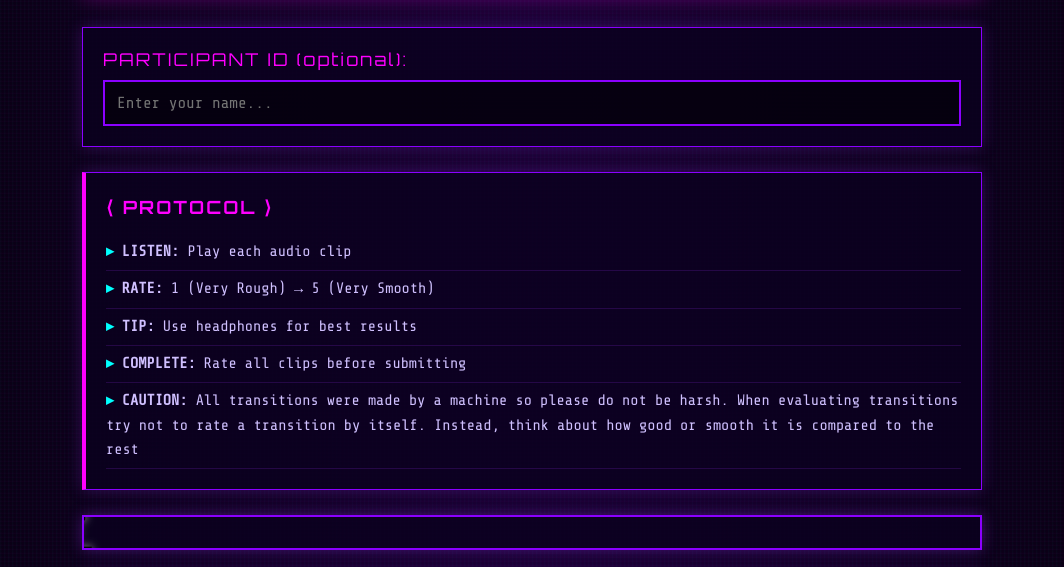
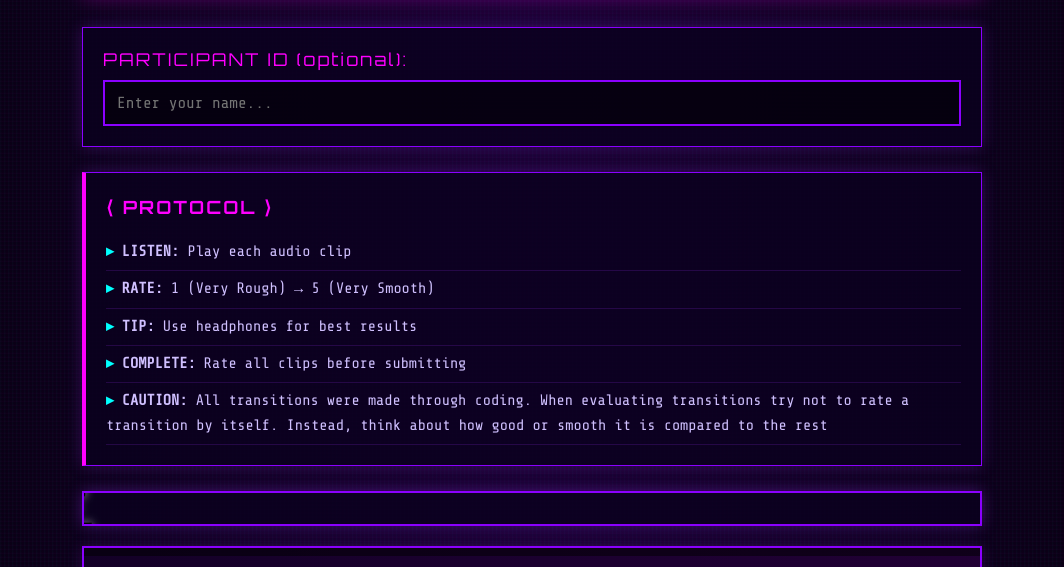
Before and after one commit to ksushastepanenko13-dev/smart-dj-survey, a plain HTML site: page listener_study (18).html in a window 1280 px wide. Shown: the part 174-741 px from the top of the page, without its empty margins (108-1172 px from the left). Drawn offline with nearby package versions, Linux system fonts and the light colour scheme.

Commit message:
Update listener_study (18).html

```diff
--- a/listener_study (18).html
+++ b/listener_study (18).html
@@ -502,7 +502,7 @@
         <li><strong>RATE:</strong> 1 (Very Rough) → 5 (Very Smooth)</li>
         <li><strong>TIP:</strong> Use headphones for best results</li>
         <li><strong>COMPLETE:</strong> Rate all clips before submitting</li>
-        <li><strong>CAUTION:</strong> All transitions were made by a machine so please do not be harsh. When evaluating transitions try not to rate a transition by itself. Instead, think about how good or smooth it is compared to the rest</li>
+        <li><strong>CAUTION:</strong> All transitions were made through coding. When evaluating transitions try not to rate a transition by itself. Instead, think about how good or smooth it is compared to the rest</li>
       </ul>
     </div>
 
```
